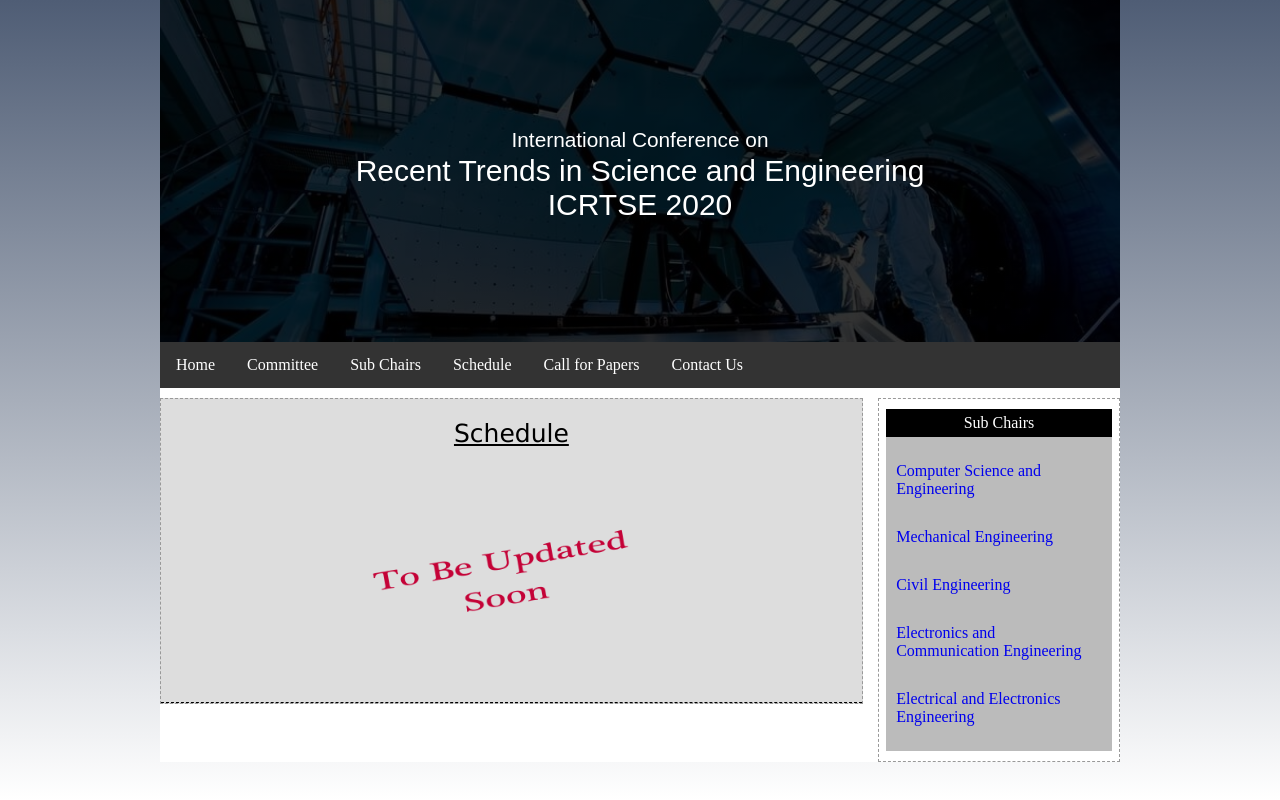
After one commit to allenabraham777/STAGE2020, a Node server app: template views/schedule.ejs in a window 1280 px wide. The commit adds this page. Run offline with Node 20, Linux system fonts and the light colour scheme; the template is opened without the code that fills it, so the values that code supplies are empty; some libraries are stand-ins or nearby versions.

Commit message:
Schedule Page Setup

```diff
--- a/controllers/icrtseController.js
+++ b/controllers/icrtseController.js
@@ -32,6 +32,9 @@ module.exports = function (app){
     app.get('/committee', function(req, res){
         res.render('committee');
     });
+    app.get('/schedule', function(req, res){
+        res.render('schedule');
+    });
 
     app.get('*', function(req, res){
         res.render('404', {palakkad : palakkad, notification : notification});
--- a/views/partials/topbar.ejs
+++ b/views/partials/topbar.ejs
@@ -21,7 +21,7 @@
                 <a href="/subchair?dep=ce">Civil Engineering</a>
             </div>
         </li>
-        <li class="li"><a href="">Schedule</a></li>
+        <li class="li"><a href="/schedule">Schedule</a></li>
         <li class="li"><a href="">Call for Papers</a></li>
         <li class="li"><a href="">Contact Us</a></li>
 
--- /dev/null
+++ b/views/schedule.ejs
@@ -0,0 +1,33 @@
+<!DOCTYPE html>
+<html lang="en">
+<head>
+    <meta charset="UTF-8">
+    <meta name="viewport" content="width=device-width, initial-scale=1.0">
+    <meta http-equiv="X-UA-Compatible" content="ie=edge">
+    <title>Schedule</title>
+    <link rel="stylesheet" href="assets/css/style.css">
+</head>
+<body>
+    <div class="jumbotron">
+            <% include partials/topbar.ejs %>
+
+            <div class="content" style="border-bottom:dashed 1px #999999;">
+                <div class="content-body">
+                    <div class="content-heading">
+                        Schedule
+                    </div>
+                    <div class="content-desc">
+                        <center style="padding:20px;">
+                            <img src="/assets/img/schedule.png" alt="schedule" style="width:50%;">
+                        </center>
+                    </div>
+                </div>
+
+            </div>
+
+            <div class="right-content">
+            <% include partials/subchairs.ejs %>
+        </div>
+    </div>
+</body>
+</html>
```
Also changed, not shown: public/assets/img/schedule.png (added).
